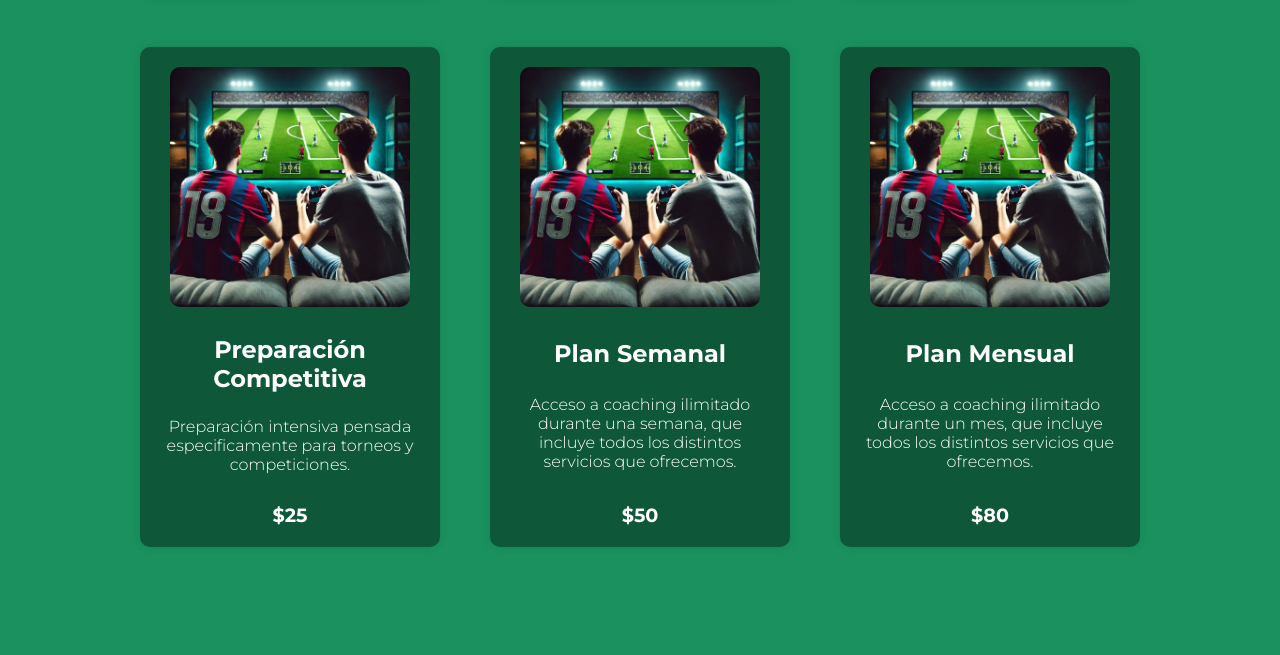
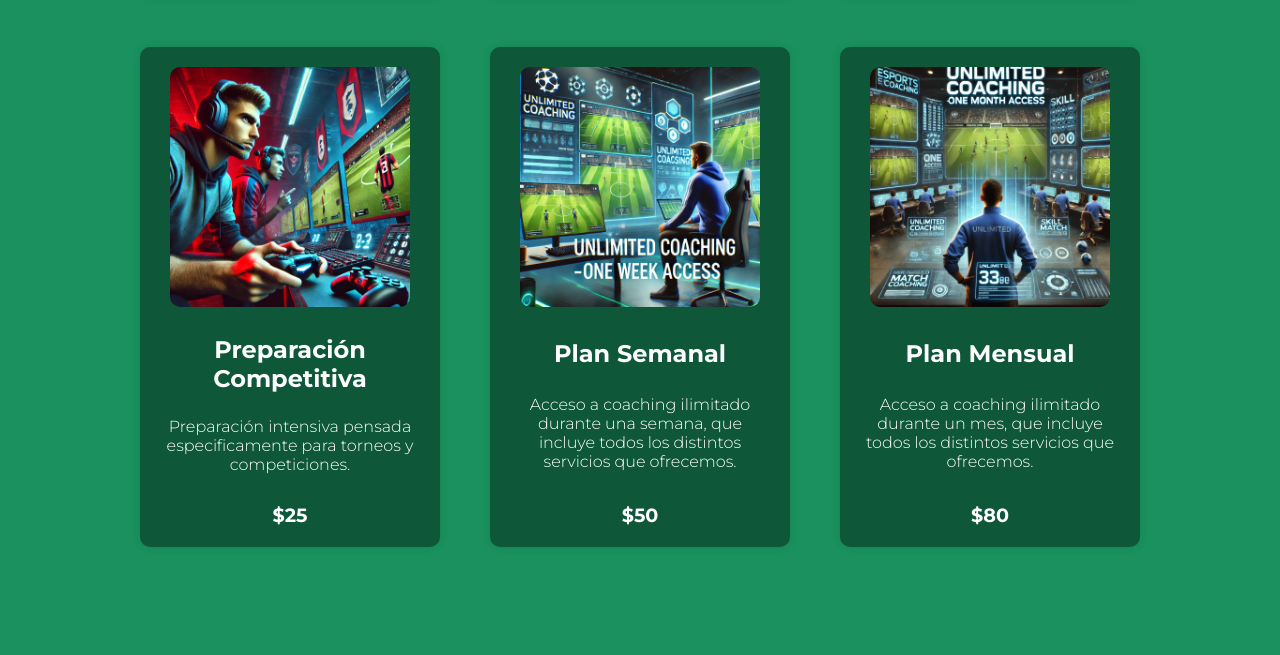
Before and after one commit to GonzaloCeridono/Entregable_02, a plain HTML site: page index.html in a window 1280 px wide. Shown: the part 1542-2197 px from the top of the page. Drawn offline with Linux system fonts and the light colour scheme.

Commit message:
segundo commit

```diff
--- a/index.html
+++ b/index.html
@@ -90,19 +90,19 @@
         <span>$10</span>
       </section>
       <section class="info_servicio">
-        <picture><img src="assets/images/imagen.webp" alt=""></picture>
+        <picture><img src="assets/images/servicio4.webp" alt=""></picture>
         <h3>Preparación Competitiva</h3>
         <p>Preparación intensiva pensada especificamente para torneos y competiciones.</p>
         <span>$25</span>
       </section>
       <section class="info_servicio">
-        <picture><img src="assets/images/imagen.webp" alt=""></picture>
+        <picture><img src="assets/images/servicio5.webp" alt=""></picture>
         <h3>Plan Semanal</h3>
         <p>Acceso a coaching ilimitado durante una semana, que incluye todos los distintos servicios que ofrecemos.</p>
         <span>$50</span>
       </section>
       <section class="info_servicio">
-        <picture><img src="assets/images/imagen.webp" alt=""></picture>
+        <picture><img src="assets/images/servicio6.webp" alt=""></picture>
         <h3>Plan Mensual</h3>
         <p>Acceso a coaching ilimitado durante un mes, que incluye todos los distintos servicios que ofrecemos.</p>
         <span>$80</span>
```
Also changed, not shown: assets/images/servicio4.webp (added), assets/images/servicio5.webp (added), assets/images/servicio6.webp (added).
